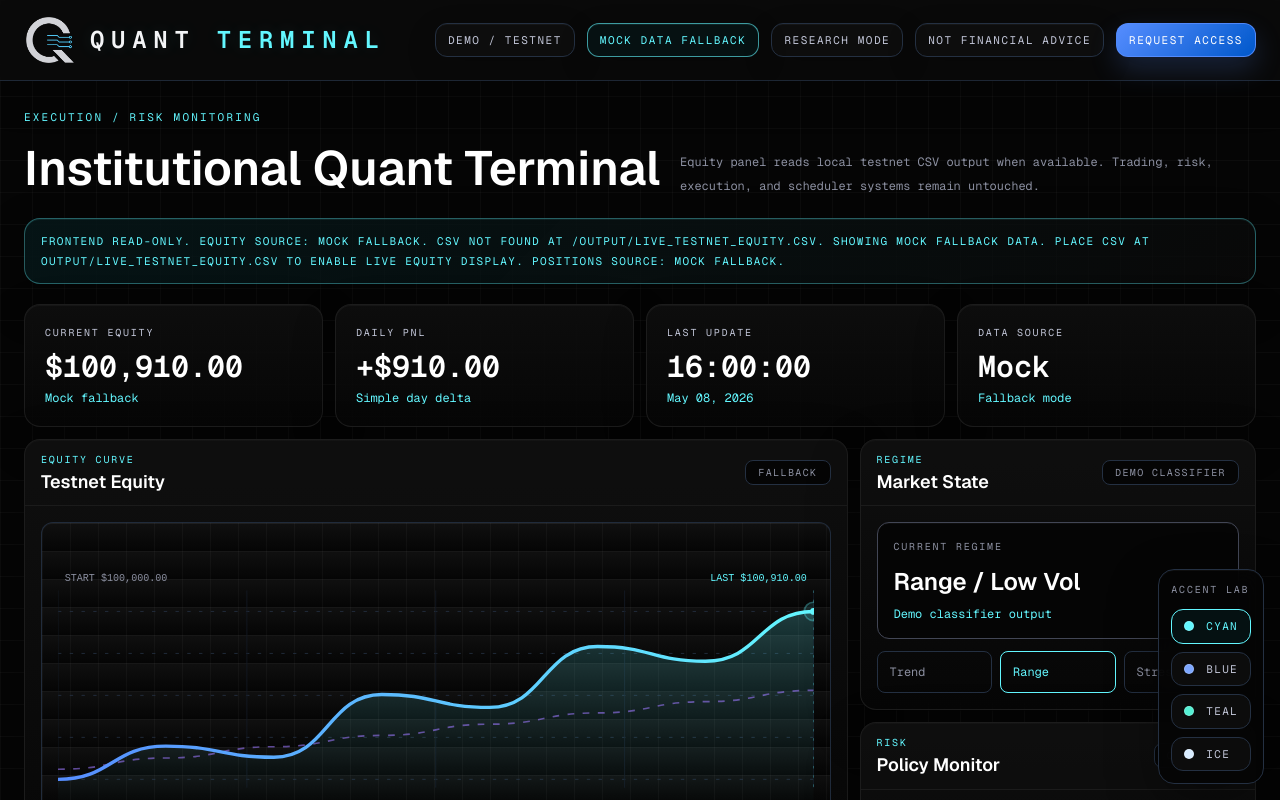
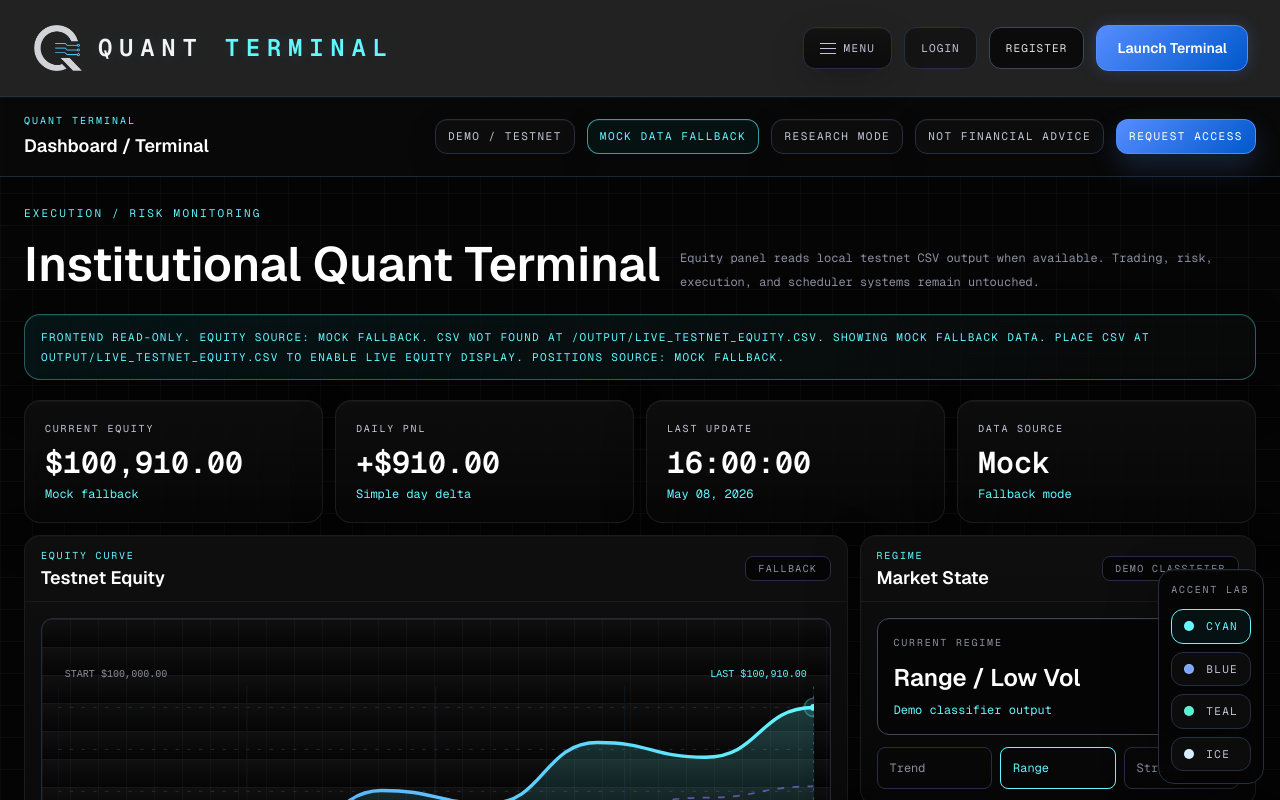
Before and after one commit to tomasgastaldi9-bit/landing-quant-page, a Next.js app: page /dashboard in a window 1280 px wide. Shown: the top 800 px of the page. Built offline with nearby package versions, Linux system fonts and the light colour scheme.

Commit message:
refactor(nav): make global navigation persistent

```diff
--- a/app/layout.tsx
+++ b/app/layout.tsx
@@ -1,4 +1,5 @@
 import type { Metadata, Viewport } from "next";
+import { Navbar } from "@/components/navbar";
 import { ThemeSwitcher } from "@/components/theme/theme-switcher";
 import { Geist, Geist_Mono } from "next/font/google";
 import "./globals.css";
@@ -42,6 +43,7 @@
       className={`${geistSans.variable} ${geistMono.variable} h-full antialiased`}
     >
       <body className="min-h-full flex flex-col">
+        <Navbar />
         {children}
         <ThemeSwitcher />
       </body>
--- a/app/page.tsx
+++ b/app/page.tsx
@@ -2,12 +2,10 @@
 import { Footer } from "@/components/footer";
 import { HeroSection } from "@/components/hero-section";
 import { MetricsSection } from "@/components/metrics-section";
-import { Navbar } from "@/components/navbar";
 
 export default function Home() {
   return (
     <main className="min-h-screen bg-[#050505] text-[#e2e2e2]">
-      <Navbar />
       <HeroSection />
       <MetricsSection />
       <CTASection />
--- a/components/dashboard/dashboard-shell.tsx
+++ b/components/dashboard/dashboard-shell.tsx
@@ -1,4 +1,3 @@
-import { BrandMark } from "@/components/brand-mark";
 import type { EquitySnapshot } from "@/lib/equity/types";
 import type { PositionRow, PositionsSnapshot } from "@/lib/positions/types";
 import Link from "next/link";
@@ -90,10 +89,17 @@
 
   return (
     <main className="min-h-screen overflow-x-hidden bg-[#050505] bg-[linear-gradient(rgba(255,255,255,0.028)_1px,transparent_1px),linear-gradient(90deg,rgba(255,255,255,0.028)_1px,transparent_1px)] bg-[size:32px_32px] text-[#e2e2e2]">
-      <header className="sticky top-0 z-50 border-b border-[#243042]/80 bg-[#0b0b0b]/90 shadow-[0_12px_40px_rgba(0,0,0,0.22)] backdrop-blur-md">
+      <header className="border-b border-[#243042]/80 bg-[#0b0b0b]/72 shadow-[0_12px_40px_rgba(0,0,0,0.18)] backdrop-blur-md">
         <div className="mx-auto flex max-w-[1500px] flex-col gap-5 px-4 py-4 sm:px-6 lg:flex-row lg:items-center lg:justify-between">
           <div className="flex items-center justify-between gap-4">
-            <BrandMark />
+            <div>
+              <div className="font-mono text-[10px] uppercase tracking-[0.2em] text-[var(--accent-primary)]">
+                Quant Terminal
+              </div>
+              <div className="mt-1 text-lg font-semibold text-white">
+                Dashboard / Terminal
+              </div>
+            </div>
             <Link
               href="/demo-testnet"
               className="rounded-xl border border-[#424655] bg-[#0e0e0e] px-3 py-1 font-mono text-[10px] uppercase tracking-[0.18em] text-[var(--accent-primary)] transition duration-200 hover:border-[var(--accent-primary)] hover:bg-[var(--accent-soft)] lg:hidden"
```
